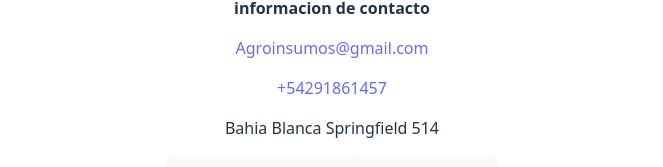
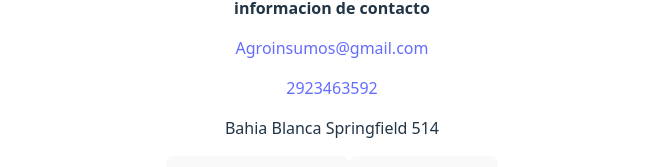
Before and after one commit to brunofernandez87/Eccomerce-Frontend, a React (Vite) app: page / in a window 1280 px wide. Shown: the part 3245-3412 px from the top of the page, without its empty margins (308-971 px from the left). Built offline with nearby package versions, Linux system fonts and the light colour scheme.

Commit message:
link a whatsapp

```diff
--- a/src/components/footer/footer.tsx
+++ b/src/components/footer/footer.tsx
@@ -8,7 +8,7 @@ export default function Footer() {
         <a href="">Agroinsumos@gmail.com</a>
       </p>
       <p>
-        <a href="">+54291861457</a>
+        <a href="http://wa.link/3wn8uv">2923463592</a>
       </p>
       <p>Bahia Blanca Springfield 514</p>
       <button>Acerca de nosotros</button>
```
